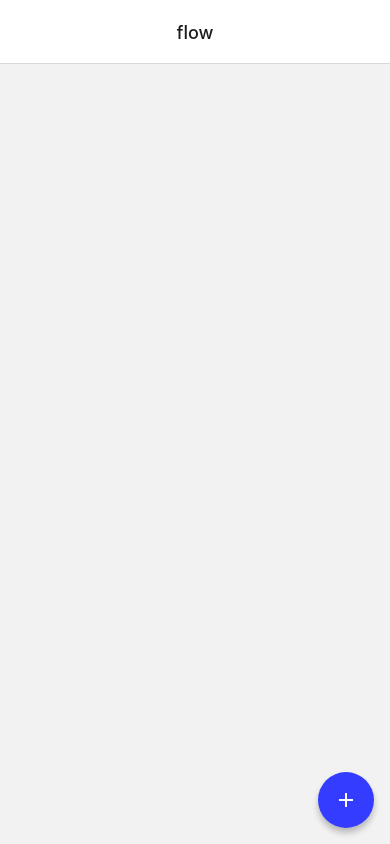
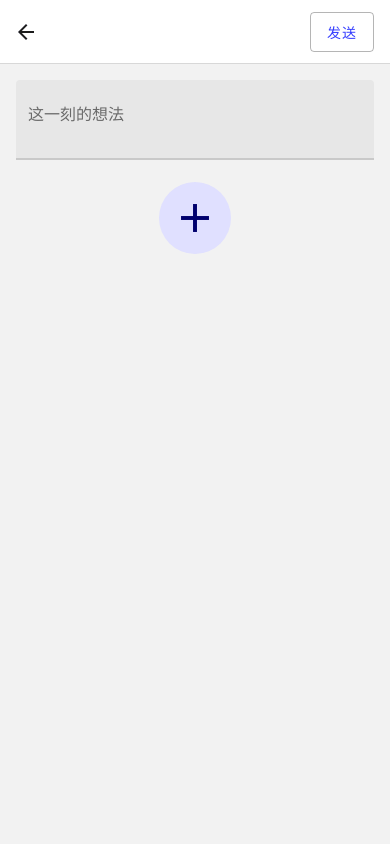
Before and after one commit to llmon/flowme, a React Native app: screen /Post in a window 390 px wide. Before the commit this address had no page. Built offline with nearby package versions, Linux system fonts and the light colour scheme.

Commit message:
photo support

```diff
--- a/App.js
+++ b/App.js
@@ -4,7 +4,7 @@ import { StatusBar } from 'react-native';
 import { NavigationContainer } from '@react-navigation/native';
 import { createNativeStackNavigator } from '@react-navigation/native-stack';
 import {
-  IconButton,
+  Button,
   Provider as PaperProvider,
 } from 'react-native-paper';
 import AsyncStorage from '@react-native-async-storage/async-storage';
@@ -12,6 +12,7 @@ import AsyncStorage from '@react-native-async-storage/async-storage';
 import Home from './components/Home';
 import Edit from './components/Edit';
 import Detail from './components/Detail'
+import Post from './components/Post'
 import reducer from './reducer';
 import { theme as paperTheme } from './theme'
 
@@ -78,6 +79,14 @@ export default function () {
                 title: '',
               }}
             />
+            <Stack.Screen
+              name="Post"
+              component={Post}
+              options={{
+                title: '',
+                headerRight: () => <Button mode="contained" disabled style={{ marginRight: 16 }}>{'发送'}</Button>,
+              }}
+            />
           </Stack.Navigator>
         </NavigationContainer>
       </PaperProvider>
--- a/components/Detail.js
+++ b/components/Detail.js
@@ -37,10 +37,19 @@ export default function ({ navigation, route }) {
                 }
               }}
               style={{ marginVertical: 4 }}>
+              {item.moment !== undefined && item.image && (
+                <Card.Cover source={item.image} />
+              )}
               <Card.Title
                 title={formatDate(item.created)}
                 titleStyle={{ fontWeight: '500', fontSize: 11 }}
               />
+              {item.moment !== undefined && item.text && (
+                <Card.Content>
+                  <Text>{item.text}</Text>
+                </Card.Content>
+              )}
+              {item.moment === undefined && (
                 <Card.Content>
                   <FlatList
                     data={item.nodeValue}
@@ -58,6 +67,7 @@ export default function ({ navigation, route }) {
                     style={styles.flatList}
                   />
                 </Card.Content>
+              )}
             </Card>
           )}
           style={{ flex: 1 }}
@@ -71,6 +81,14 @@ export default function ({ navigation, route }) {
           const id = state.nextID;
           dispatch({ kind: 'create' });
           navigation.navigate('Edit', {
+            nodeID: id,
+            parent: nodeID,
+          });
+        }}
+        onLongPress={() => {
+          const id = state.nextID;
+          dispatch({ kind: 'create' });
+          navigation.navigate('Post', {
             nodeID: id,
             parent: nodeID,
           });
--- a/components/Home.js
+++ b/components/Home.js
@@ -71,10 +71,19 @@ export default function Home({ navigation }) {
                 setDeleteID(item.nodeID);
               }}
               style={{ marginVertical: 4 }}>
+              {item.moment !== undefined && item.image && (
+                <Card.Cover source={item.image} />
+              )}
               <Card.Title
                 title={formatDate(item.created)}
                 titleStyle={{ fontWeight: '500', fontSize: 11 }}
               />
+              {item.moment !== undefined && item.text && (
+                <Card.Content>
+                  <Text>{item.text}</Text>
+                </Card.Content>
+              )}
+              {item.moment === undefined && (
                 <Card.Content>
                   <FlatList
                     data={item.nodeValue}
@@ -92,6 +101,7 @@ export default function Home({ navigation }) {
                     style={styles.flatList}
                   />
                 </Card.Content>
+              )}
               <Divider />
               <Card.Actions style={{ justifyContent: 'space-between' }}>
                 <IconButton
@@ -151,6 +161,13 @@ export default function Home({ navigation }) {
             nodeID,
           });
         }}
+        onLongPress={() => {
+          const nodeID = state.nextID;
+          dispatch({ kind: 'create' });
+          navigation.navigate('Post', {
+            nodeID,
+          });
+        }}
       />
     </>
   );
--- /dev/null
+++ b/components/Post.js
@@ -0,0 +1,98 @@
+import { useContext, useState, useEffect } from 'react';
+import { View } from 'react-native';
+import * as ImagePicker from 'expo-image-picker';
+import {
+  IconButton,
+  Card,
+  Button,
+  TextInput,
+  useTheme,
+} from 'react-native-paper';
+import { Context } from '../App'
+
+export default function Post({ navigation, route }) {
+  const [selectedImage, setSelectedImage] = useState(null);
+  const [text, setText] = useState('');
+  const theme = useTheme();
+  const { dispatch } = useContext(Context);
+
+  useEffect(() => {
+    navigation.setOptions({
+      headerRight: () => (
+        <Button
+          mode="outlined"
+          style={{ marginRight: 16 }}
+          onPress={() => {
+            dispatch({
+              kind: 'update',
+              payload: {
+                ...route.params,
+                text,
+                image: selectedImage,
+                moment: true,
+              },
+            });
+            navigation.navigate('Home');
+          }}>
+          {'发送'}
+        </Button>
+      ),
+    });
+  }, [navigation, text, selectedImage, route.params, dispatch]);
+
+  const pickImageAsync = async () => {
+    let result = await ImagePicker.launchImageLibraryAsync({
+      allowsEditing: true,
+      quality: 1,
+    });
+
+    if (!result.canceled) {
+      setSelectedImage(result.assets[0].uri);
+    } else {
+      alert('You did not select any image.');
+    }
+  };
+
+  return (
+    <View style={{ flex: 1, marginHorizontal: 16 }}>
+      <TextInput
+        value={text}
+        onChangeText={setText}
+        placeholder="这一刻的想法"
+        multiline
+        style={{ marginVertical: 16 }}
+      />
+      {!selectedImage && (
+        <IconButton
+          icon="plus"
+          size={48}
+          color={theme.m3.colors.onPrimaryContainer}
+          onPress={pickImageAsync}
+          style={{
+            backgroundColor: theme.m3.colors.primaryContainer,
+            alignSelf: 'center',
+          }}
+        />
+      )}
+      {selectedImage && (
+        <Card>
+          <Card.Cover source={selectedImage} />
+        </Card>
+      )}
+      {selectedImage && (
+        <IconButton
+          icon="image-remove"
+          size={48}
+          color={theme.m3.colors.onErrorContainer}
+          onPress={() => {
+            setSelectedImage(null);
+          }}
+          style={{
+            backgroundColor: theme.m3.colors.errorContainer,
+            alignSelf: 'center',
+          }}
+        />
+      )}
+    </View>
+  );
+}
--- a/package.json
+++ b/package.json
@@ -20,7 +20,8 @@
     "@react-navigation/native": "*",
     "@react-navigation/native-stack": "*",
     "react-native-safe-area-context": "4.4.1",
-    "@react-native-async-storage/async-storage": "~1.17.3"
+    "@react-native-async-storage/async-storage": "~1.17.3",
+    "expo-image-picker": "~14.0.2"
   },
   "devDependencies": {
     "@babel/core": "^7.20.0"
```
Lines whose indentation alone changed are shown as unchanged.
